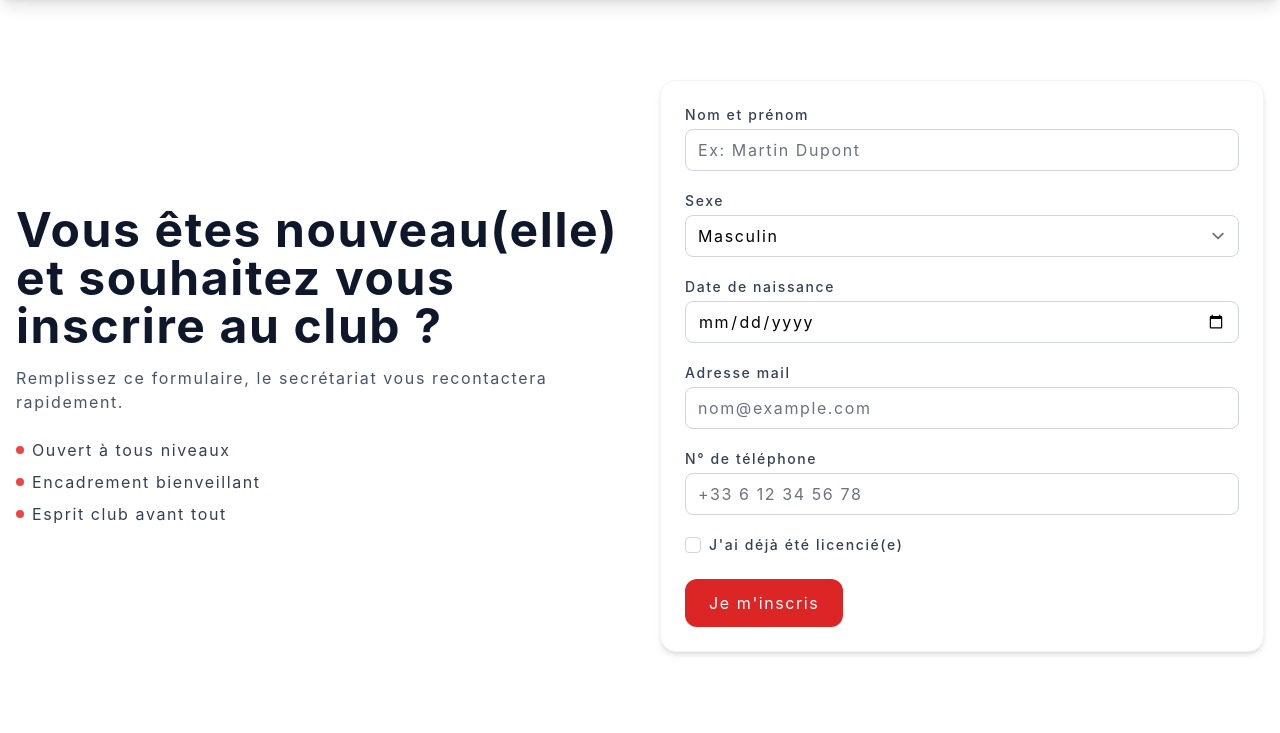
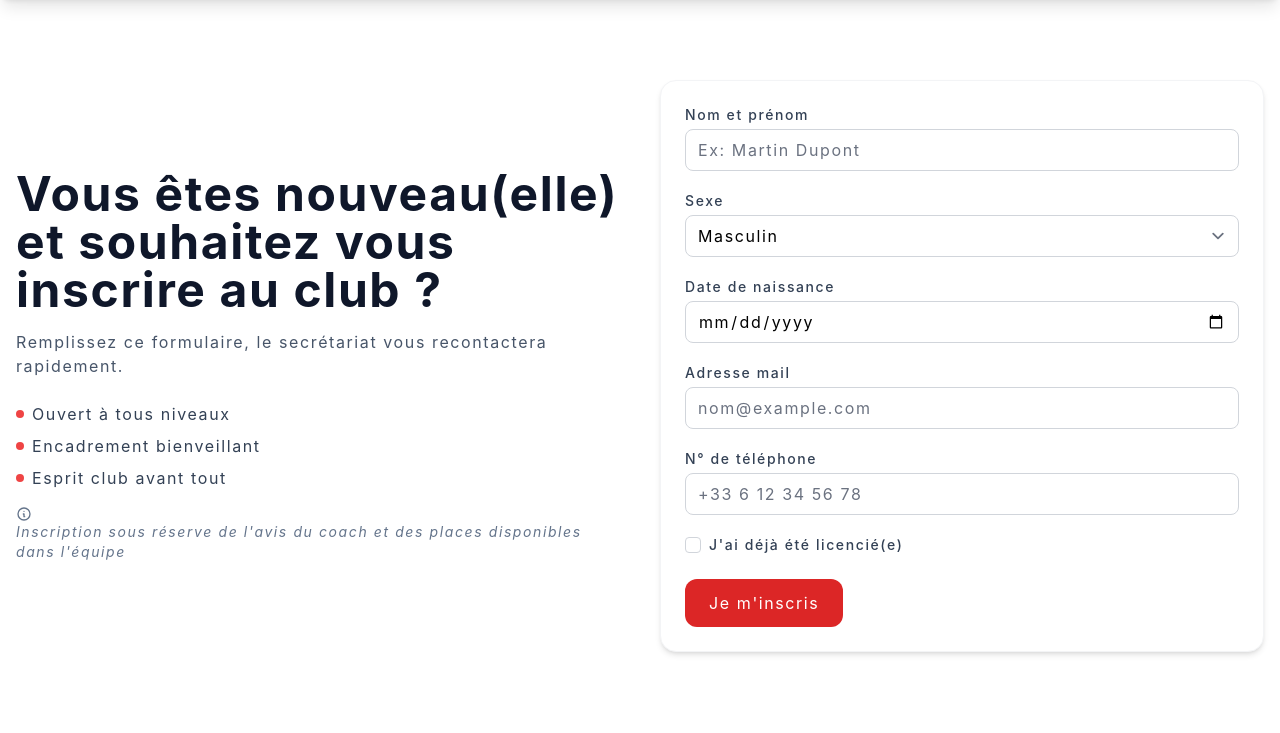
Before and after one commit to MatheisDsn/alloeubc_website, a Django app: page / in a window 1280 px wide. Shown: the part 81-814 px from the top of the page. Run offline with Django 4.2, Linux system fonts and the light colour scheme; data comes from the database, SQL or seed files in the repository; data that the repository does not hold is empty; parts of the project's set-up code (start-up, migrations or seed data) failed here and were passed over; some libraries are stand-ins or nearby versions; some web fonts are replaced.

Commit message:
Enhance registration section with additional details
Updated the list and added a note about registration conditions.

```diff
--- a/alloeu_bc/mysite/index/templates/index/accueil.html
+++ b/alloeu_bc/mysite/index/templates/index/accueil.html
@@ -318,11 +318,17 @@ Découvrez l'Alloeu Basket Club : actualités, calendriers de matchs, équipes e
       <div>
         <h2 id="inscription" class="text-4xl lg:text-5xl font-bold text-secondary-900 mb-4 font-primary">Vous êtes nouveau(elle) et souhaitez vous inscrire au club ?</h2>
         <p class="text-secondary-600 font-secondary mb-6">Remplissez ce formulaire, le secrétariat vous recontactera rapidement.</p>
-        <ul class="space-y-2 text-secondary-700 font-tertiary">
+        <ul class="space-y-2 text-secondary-700 font-tertiary mb-4">
           <li class="flex items-center gap-2"><span class="w-2 h-2 bg-primary-500 rounded-full"></span> Ouvert à tous niveaux</li>
           <li class="flex items-center gap-2"><span class="w-2 h-2 bg-primary-500 rounded-full"></span> Encadrement bienveillant</li>
           <li class="flex items-center gap-2"><span class="w-2 h-2 bg-primary-500 rounded-full"></span> Esprit club avant tout</li>
         </ul>
+        <p class="text-sm text-secondary-500 font-tertiary italic">
+          <svg class="w-4 h-4 inline-block mr-1" fill="none" stroke="currentColor" viewBox="0 0 24 24">
+            <path stroke-linecap="round" stroke-linejoin="round" stroke-width="2" d="M13 16h-1v-4h-1m1-4h.01M21 12a9 9 0 11-18 0 9 9 0 0118 0z"></path>
+          </svg>
+          Inscription sous réserve de l'avis du coach et des places disponibles dans l'équipe
+        </p>
       </div>
       <div>
         <form method="post" action="{% url 'index:inscriptions' %}" class="bg-white rounded-2xl shadow-md border border-gray-100 p-6">
```
